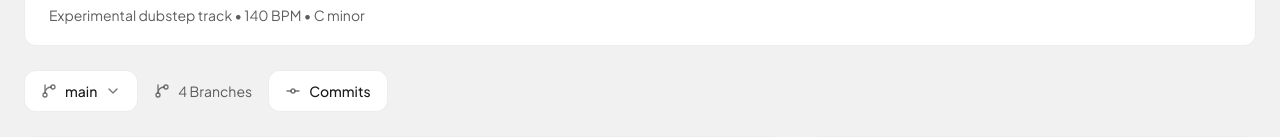
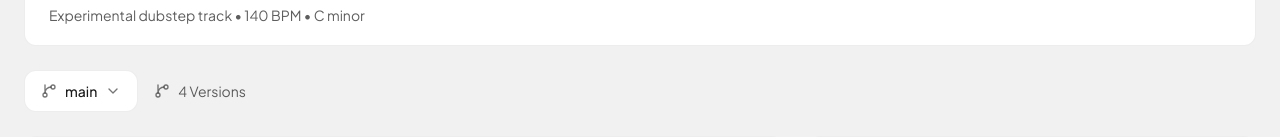
Before and after one commit to stemhub-org/Stemhub, a Next.js app in the folder frontend/: page /repository in a window 1280 px wide. Shown: the part 165-302 px from the top of the page. Built offline with nearby package versions, Linux system fonts and the light colour scheme; sample sign-in values are in the browser's storage.

Commit message:
feat(repository): branch selector dropdown and version count

```diff
--- a/frontend/app/repository/components/RepositoryBranchBar.tsx
+++ b/frontend/app/repository/components/RepositoryBranchBar.tsx
@@ -1,8 +1,7 @@
 "use client";
 
 import { useState, useRef, useEffect } from "react";
-import Link from "next/link";
-import { GitBranch, ChevronDown, GitCommit } from "lucide-react";
+import { GitBranch, ChevronDown } from "lucide-react";
 
 const PLACEHOLDER_BRANCHES = ["main", "develop", "feature/vocals", "fix/mix"];
 const PLACEHOLDER_CURRENT_BRANCH = "main";
@@ -65,15 +64,8 @@ export function RepositoryBranchBar() {
             </div>
             <div className="flex items-center gap-2 text-sm text-foreground/70">
                 <GitBranch className="size-4 shrink-0 text-foreground/60" aria-hidden />
-                <span>{PLACEHOLDER_BRANCHES.length} Branches</span>
+                <span>{PLACEHOLDER_BRANCHES.length} Versions</span>
             </div>
-            <Link
-                href="/repository/commits"
-                className="flex items-center gap-2 rounded-xl border border-foreground/[0.08] bg-white px-4 py-2.5 text-sm font-medium text-foreground transition-colors hover:bg-foreground/[0.03]"
-            >
-                <GitCommit className="size-4 text-foreground/60" aria-hidden />
-                Commits
-            </Link>
         </div>
     );
 }
```
